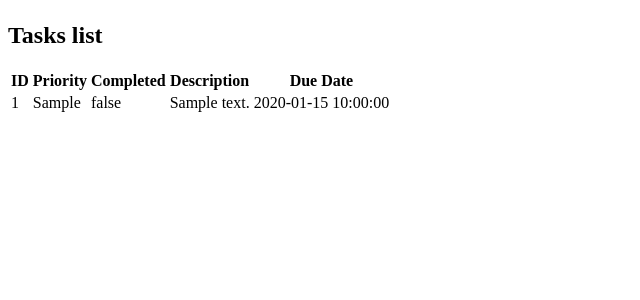
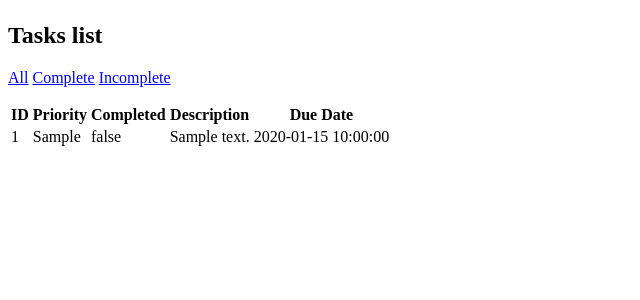
Before and after one commit to ouangalajunior/tasks_object_oriented, a PHP site: page /index.php in a window 1280 px wide. Shown: the part 58-358 px from the top of the page, without its empty margins (0-640 px from the left). Run offline with PHP 8.4, Linux system fonts and the light colour scheme; tables that the repository leaves empty or names only in its code hold one stand-in row (values such as "Sample post").

Commit message:
Add filter for all, complete and incomplete tasks

```diff
--- a/index.php
+++ b/index.php
@@ -1,5 +1,10 @@
 <?php
 
+// Regulate input with allow list 0 and 1 to prevent SQL injection
+$allowed = array("0", "1");
+if(isset($_GET['complete']) && in_array($_GET['complete'], $allowed)){
+    $complete = $_GET['complete'];
+}
 //1. Create et connect database
 // Database information
 /*
@@ -25,7 +30,12 @@ if($db->connect_errno){
 // 2. Perform database query to display 1 entry
      // Data base table name : tasks
 
-     $sql = "SELECT * FROM  tasks ORDER BY priority ";
+     $sql = "SELECT * FROM  tasks ";
+     if(isset($complete)){
+        $sql .= "WHERE complete = {$complete} ";
+     }
+     $sql .= "ORDER BY priority";
+
      $result = $db->query($sql);
 
      // Test if query succeed
@@ -51,6 +61,13 @@ if($db->connect_errno){
 
     <section>
         <h2>Tasks list</h2>
+
+        <p>
+            <a href="index.php">All</a>
+            <a href="index.php?complete=1">Complete</a>
+            <a href="index.php?complete=0">Incomplete</a>
+
+        </p>
 
         <table>
             <tr>
```
